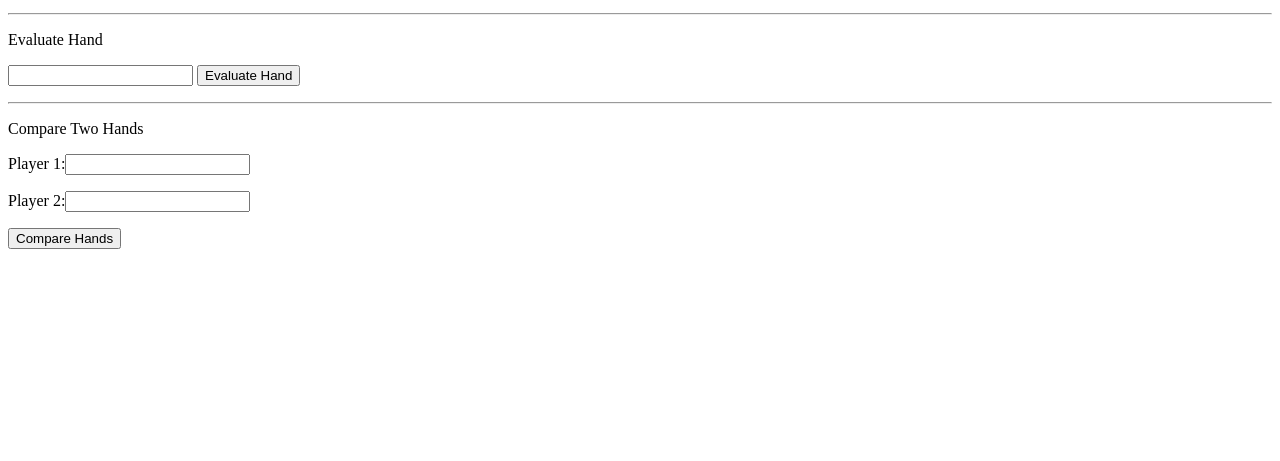
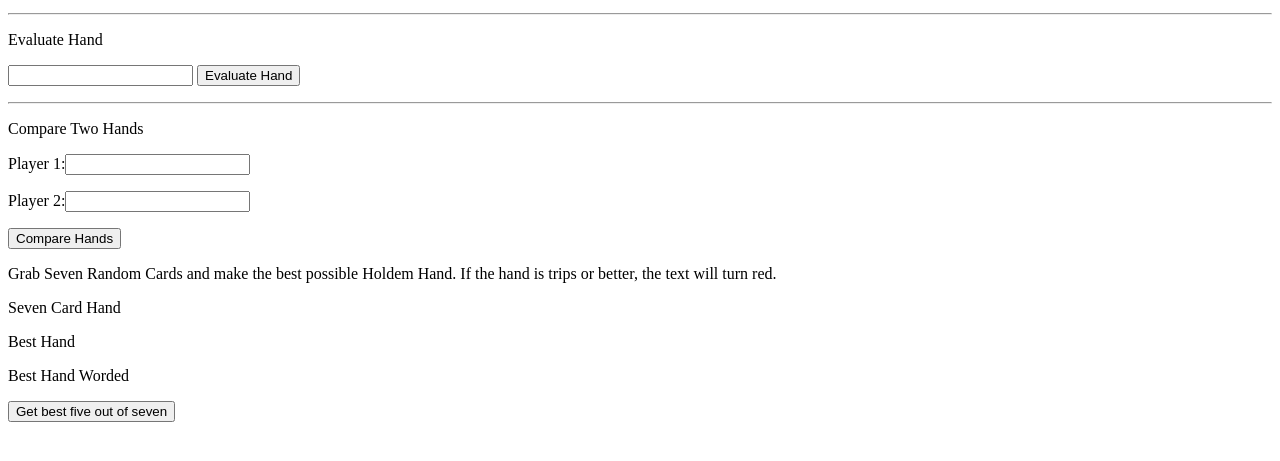
Before and after one commit to brianboyko/shuffler, a plain HTML site: page index.html in a window 1280 px wide. Shown: the part 119-580 px from the top of the page. Drawn offline with nearby package versions, Linux system fonts and the light colour scheme.

Commit message:
Get best five out of seven - this time in HTML

```diff
--- a/index.html
+++ b/index.html
@@ -40,6 +40,14 @@
                 <p id="input2Rank"></P>
                 <p id="winner"></p>
             </form>
+            <p>Grab Seven Random Cards and make the best possible Holdem Hand. If the hand is trips or better, the text will turn red.<p>
+            <form>
+                <p id="sevenCardSpread">Seven Card Hand</p>
+                <P id="bestFiveOfSpread">Best Hand</P>
+                <P id="bestHandRanked">Best Hand Worded</P>
+                <input type="button" id="compare" value= "Get best five out of seven" onClick="makeBestHand()">
+            </form>
+
 
 
     </div>
--- a/js/index.js
+++ b/js/index.js
@@ -550,13 +550,11 @@ var betterHand = function(player1, player2){
     };
         var isTied = true;
         return player2;
-
 };
 
 // now the difficult bit. Evaluating multiple cards. I spent the better part of a weekend trying to do this myself, but could never get it.
 // YEEEHAW, I DID IT. I DID IT. STUPID MOTHER TRUCKING RECRUSIVE CODE MULTIPLE LOOPS BUT I DID THAT SUMBITCH!
-// good news, it works, bad news, it's O(n^2) -- it also creates duplicate sets. I need to write a function that removes duplicates...
-// create an array of arrays of all the different hands that can be made given N cards.
+// good news, it works, bad news, it's O(n^2)
 
 var pickNofSet = function(set, n){
     var output = [];
@@ -632,6 +630,7 @@ var getSevenRandomCards = function(){
 
 var makeBestHand = function(){
     var hand = getSevenRandomCards();
+        document.getElementById("sevenCardSpread").innerHTML = 'Seven Card Hand: ' + translateDeck(hand);
     var allCombos = pickNofSet(hand, 5);
     for(var j=0; j < allCombos.length; j++){
         console.log('possible hand: ' + parseRanking(getRanking(allCombos[j])));
@@ -644,5 +643,11 @@ var makeBestHand = function(){
     };
     console.log(JSON.stringify(bestHand));
     console.log(translateDeck(bestHand));
+    document.getElementById("bestFiveOfSpread").innerHTML = 'The best hand is: ' + translateDeck(bestHand);
+    document.getElementById("bestHandRanked").innerHTML = 'Which is: ' + parseRanking(getRanking(bestHand));
+    document.getElementById("bestHandRanked").style.color = "black";
+    if(getRanking(bestHand).handtype >= 4){
+      document.getElementById("bestHandRanked").style.color = "red";
+    };
     console.log('best hand: ' + parseRanking(getRanking(bestHand)));
 }
```
